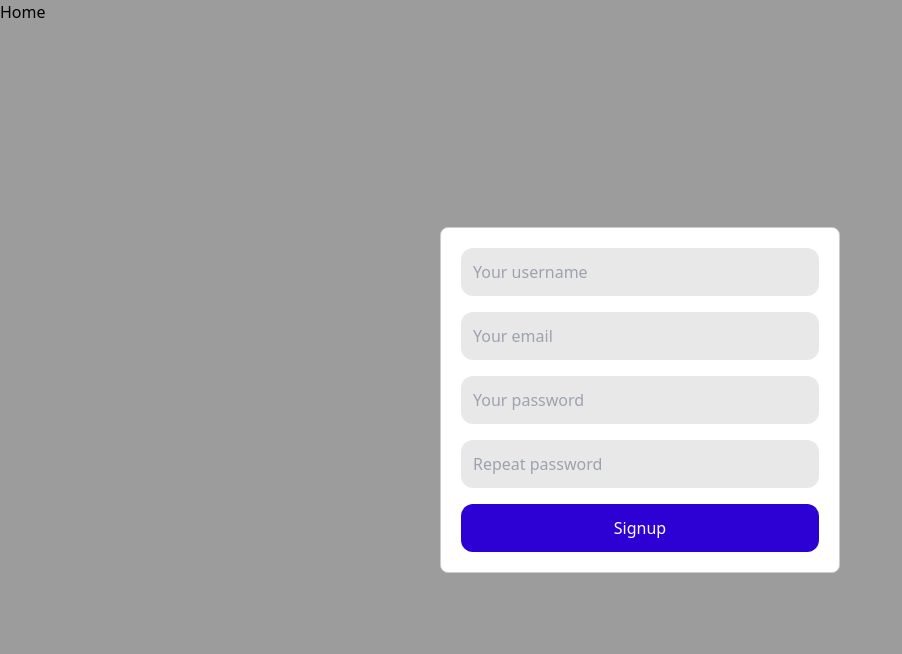
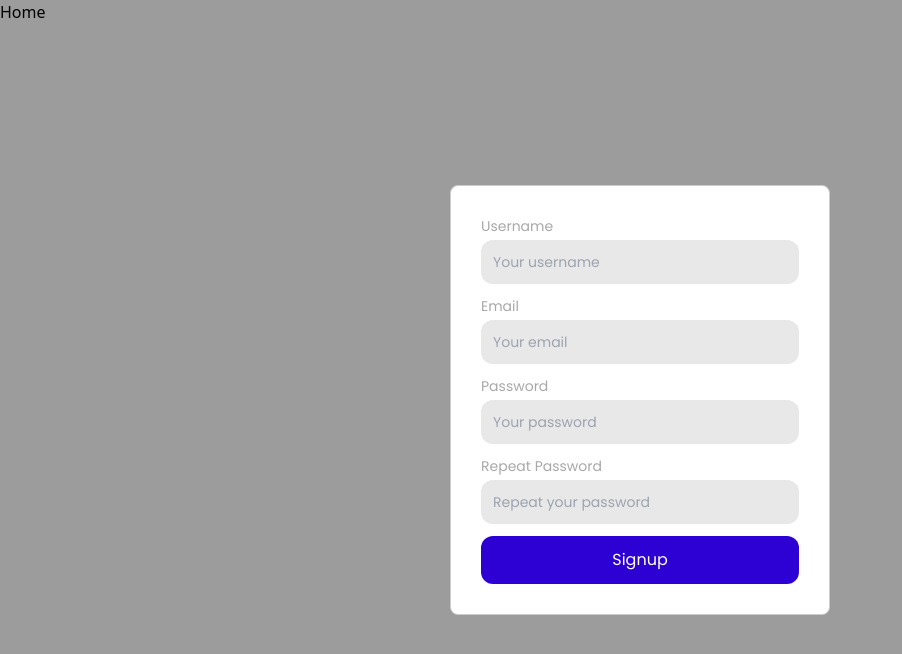
Before and after one commit to wassim-triki/MERN-ecommerce, a React (Create React App) app in the folder client/: page / in a window 1280 px wide. Shown: the top 654 px of the page, without its empty margins (0-902 px from the left). Built offline with nearby package versions, Linux system fonts and the light colour scheme.

Commit message:
add google font

```diff
--- a/client/src/components/AuthInput.js
+++ b/client/src/components/AuthInput.js
@@ -1,7 +1,9 @@
 import React from 'react';
 
-const AuthInput = ({ type, placeholder, value, onChange, name }) => {
+const AuthInput = ({ type, placeholder, value, onChange, name, label }) => {
   return (
+    <label className="flex flex-col gap-1 text-black-200 text-sm">
+      {label}
       <input
         className="p-3 rounded-xl bg-black-50 outline-none focus:bg-white ring-offset-1 focus:ring-2 focus:ring-accent-100 trans"
         type={type}
@@ -10,6 +12,7 @@ const AuthInput = ({ type, placeholder, value, onChange, name }) => {
         value={value}
         name={name}
       />
+    </label>
   );
 };
 
--- a/client/src/herlpers/modalStyles.js
+++ b/client/src/herlpers/modalStyles.js
@@ -6,9 +6,10 @@ const customStyles = {
     bottom: 'auto',
     marginRight: '-50%',
     transform: 'translate(-50%, -50%)',
-    width: 'min(100vw,400px)',
+    width: 'min(100vw,380px)',
     borderRadius: '0.5rem',
     backgroundColor: 'white',
+    padding: '30px',
   },
   overlay: {
     backgroundColor: '#00000063',
--- a/client/src/index.css
+++ b/client/src/index.css
@@ -1,3 +1,4 @@
+@import url('https://fonts.googleapis.com/css2?family=Poppins:ital,wght@0,100;0,200;0,300;0,400;0,500;0,600;0,700;0,800;0,900;1,100;1,200;1,300;1,400;1,500;1,600;1,700;1,800;1,900&display=swap');
 @tailwind base;
 @tailwind components;
 @tailwind utilities;
--- a/client/src/pages/Signup.js
+++ b/client/src/pages/Signup.js
@@ -18,8 +18,8 @@ const Signup = () => {
   const dispatch = useDispatch();
 
   useEffect(() => {
-    console.log(error);
-  }, [error]);
+    console.log(userConnected);
+  }, [error, userConnected]);
 
   const handleChange = ({ currentTarget: input }) => {
     setFormData({
@@ -43,11 +43,12 @@ const Signup = () => {
       contentLabel="Example Modal"
     >
       <form
-        className="bg-red-50s0 flex flex-col items-stretch gap-4"
+        className="bg-red-50s0 flex flex-col items-stretch gap-3 font-poppins"
         onSubmit={handleSubmit}
       >
         <AuthInput
           type={'text'}
+          label="Username"
           name="username"
           placeholder="Your username"
           value={formData.username}
@@ -55,6 +56,7 @@ const Signup = () => {
         />
         <AuthInput
           type={'email'}
+          label="Email"
           name="email"
           placeholder="Your email"
           value={formData.email}
@@ -62,6 +64,7 @@ const Signup = () => {
         />
         <AuthInput
           type={'password'}
+          label="Password"
           placeholder="Your password"
           value={formData.password}
           onChange={handleChange}
@@ -69,7 +72,8 @@ const Signup = () => {
         />
         <AuthInput
           type={'password'}
-          placeholder="Repeat password"
+          label="Repeat Password"
+          placeholder="Repeat your password"
           value={formData.repeatPassword}
           onChange={handleChange}
           name="repeatPassword"
--- a/client/tailwind.config.js
+++ b/client/tailwind.config.js
@@ -29,6 +29,9 @@ module.exports = {
           900: '#080808',
         },
       },
+      fontFamily: {
+        poppins: ['Poppins, sans-serif'],
+      },
     },
   },
   plugins: [],
```
Also changed, not shown: 1 other file (tests, documents, lock files or other folders). Lines whose indentation alone changed are shown as unchanged.
